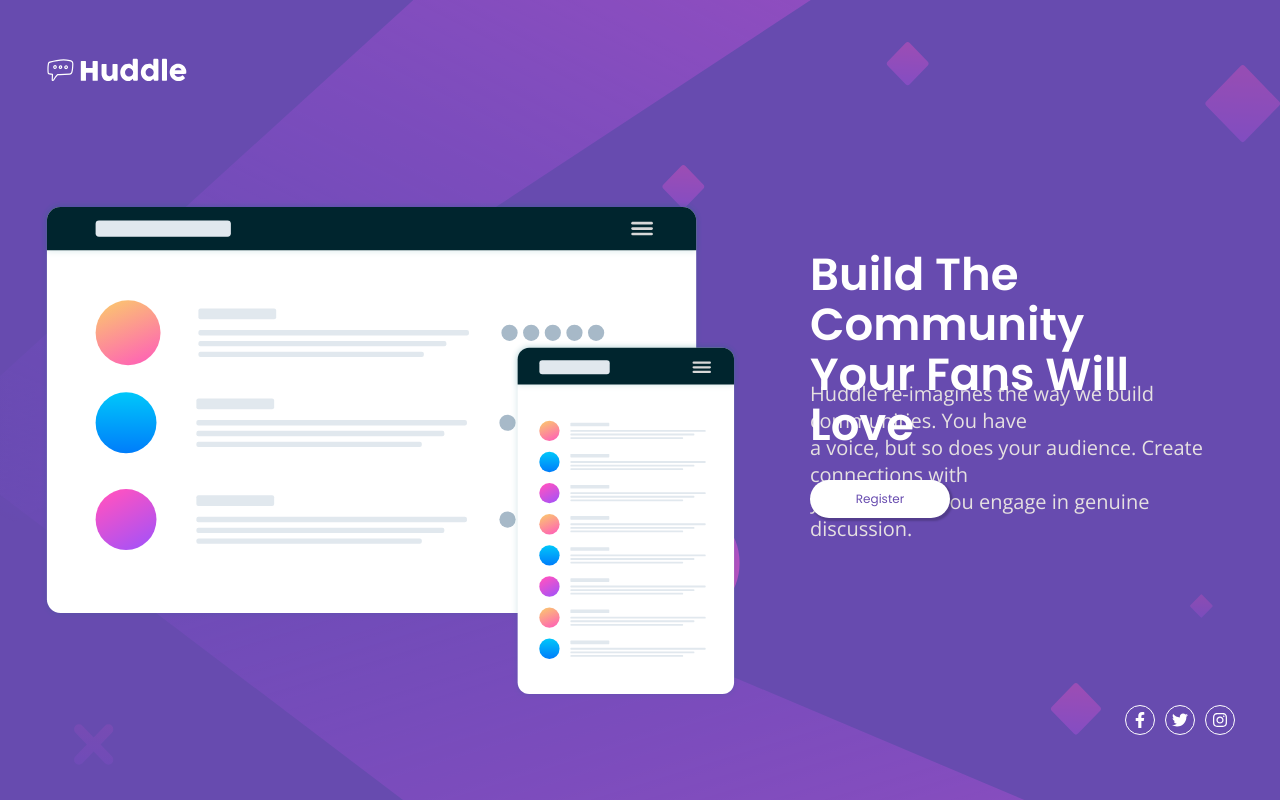
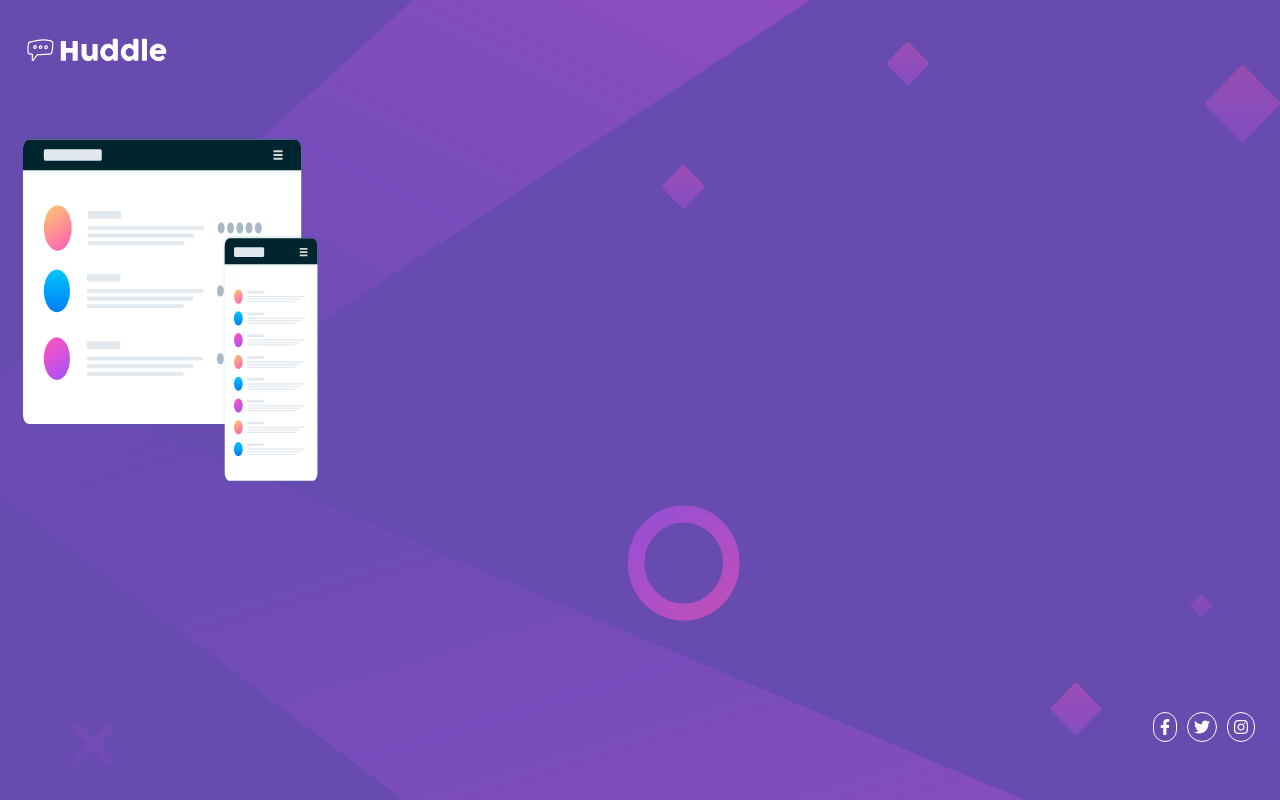
Before and after one commit to monsor3s/hundlepage, a React (Create React App) app: page / in a window 1280 px wide. Built offline with nearby package versions, Linux system fonts and the light colour scheme.

Commit message:
Updt cmmt

```diff
--- a/src/pages/HomePage/styles.ts
+++ b/src/pages/HomePage/styles.ts
@@ -18,6 +18,11 @@ export const ContainerBox = styled.div`
     height: 100vh;
     background-color: var(--violet);
 
+    @media only screen and (min-width: 375px) {
+        display: grid;
+        grid-template-columns: 2rem 1fr 2rem;
+        grid-template-rows: 2rem repeat(7, 1fr) 2rem;
+    }
 `;
 
 export const Logo = styled.img `
@@ -27,14 +32,18 @@ export const Logo = styled.img `
     height: 60px;
 
     grid-area: 2 / 2;
+    @media only screen and (min-width: 375px) {
+
+    }
 `;
 
 export const BackgroundDesk = styled.img `
     opacity: 0.6;
     width: 100vw;
     height: 100vh;
+
     @media only screen and (min-width: 375px) {
-
+        display: block;
     }
 `;
 
@@ -45,6 +54,11 @@ export const Mockups = styled.img `
     margin-top: 10rem;
 
     grid-area: 3 / 2;
+
+    @media only screen and (min-width: 375px) {
+        width: 300px;
+        height: 350px;
+    }
 `;
 
 export const H1 = styled.h1 `
@@ -59,6 +73,9 @@ export const H1 = styled.h1 `
 
     grid-area: 3 / 3;
 
+    @media only screen and (min-width: 375px) {
+        font-size: 30px;
+    }
 `;
 
 export const Span = styled.span `
@@ -72,6 +89,10 @@ export const Span = styled.span `
     grid-area: 3 / 3;
 
     color: rgb(230, 225, 225);
+
+    @media only screen and (min-width: 375px) {
+        font-size: 10px;
+    }
 `;
 
 export const Button = styled.button `
@@ -98,6 +119,10 @@ export const Button = styled.button `
         background-color: var(--magenta);
         color: #fff;
     }
+
+    @media only screen and (min-width: 375px) {
+
+        }
 `;
 
 export const Footer = styled.div `
```
